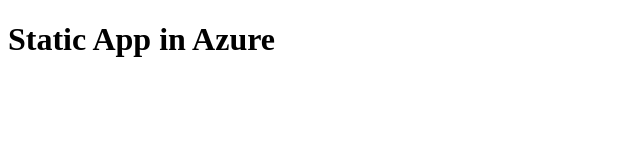
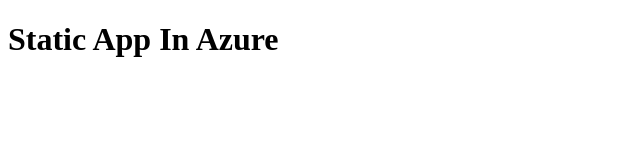
Before and after one commit to mehdipourmahmud/static-app, a plain HTML site: page index.html in a window 1280 px wide. Shown: the full height of the page, 0-640 px from the left. Drawn offline with Linux system fonts and the light colour scheme.

Commit message:
Update index.html

```diff
--- a/index.html
+++ b/index.html
@@ -6,6 +6,6 @@
   <title>Document</title>
 </head>
 <body>
-  <h1>Static App in Azure</h1>
+  <h1>Static App In Azure</h1>
 </body>
 </html>
```
